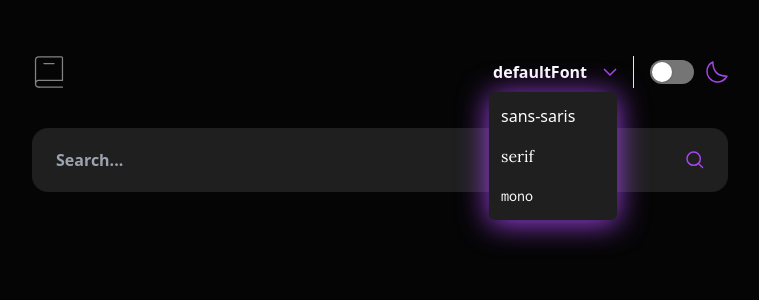
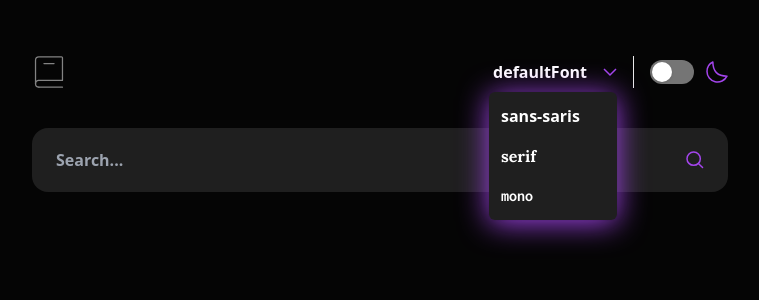
Before and after one commit to OguzcanKarakoc/frontend-dictionary-web-app-react, a React (Vite) app: page / in a window 1280 px wide. Both pictures are taken after a click on the button "defaultFont". Shown: the top 300 px of the page, without its empty margins (260-1019 px from the left). Built offline with nearby package versions, Linux system fonts and the light colour scheme.

Commit message:
Updated navbar styling

```diff
--- a/src/layouts/NavBar.tsx
+++ b/src/layouts/NavBar.tsx
@@ -31,19 +31,19 @@ function NavBar({ className }: NavBarProps) {
                                 <ChevronDownIcon className="h-8" />
                             </span>
                         </Listbox.Button>
-                        <Listbox.Options className="absolute z-10 mt-1 max-h-60 w-full overflow-auto rounded-md bg-white py-1 text-base shadow-nav ring-1 ring-black ring-opacity-5 dark:shadow-medium-purple focus:outline-none dark:bg-eerie-black">
+                        <Listbox.Options className="absolute z-10 mt-1 max-h-60 w-full overflow-auto rounded-md bg-white py-1 text-base shadow-nav ring-1 ring-black ring-opacity-5 focus:outline-none dark:bg-eerie-black dark:shadow-medium-purple">
                             {fonts.map((font) => (
                                 <Listbox.Option
                                     key={font}
                                     value={font}
                                     as={Fragment}
                                 >
-                                    {({ active }) => (
+                                    {({ active, selected }) => (
                                         <li
                                             className={clsx(
-                                                "relative cursor-default select-none px-3 py-2 hover:cursor-pointer dark:text-white",
+                                                "relative cursor-default select-none px-3 py-2 font-bold hover:cursor-pointer dark:text-white",
                                                 `${
-                                                    active
+                                                    active || selected
                                                         ? "!text-medium-purple"
                                                         : "text-black"
                                                 }`,
--- a/src/pages/Dictionary.tsx
+++ b/src/pages/Dictionary.tsx
@@ -38,7 +38,6 @@ function Dictionary() {
     }, []);
 
     const handleErrors = useCallback(() => {
-        // reset entries after an error from the form
         setEntries(null);
     }, []);
 
```
